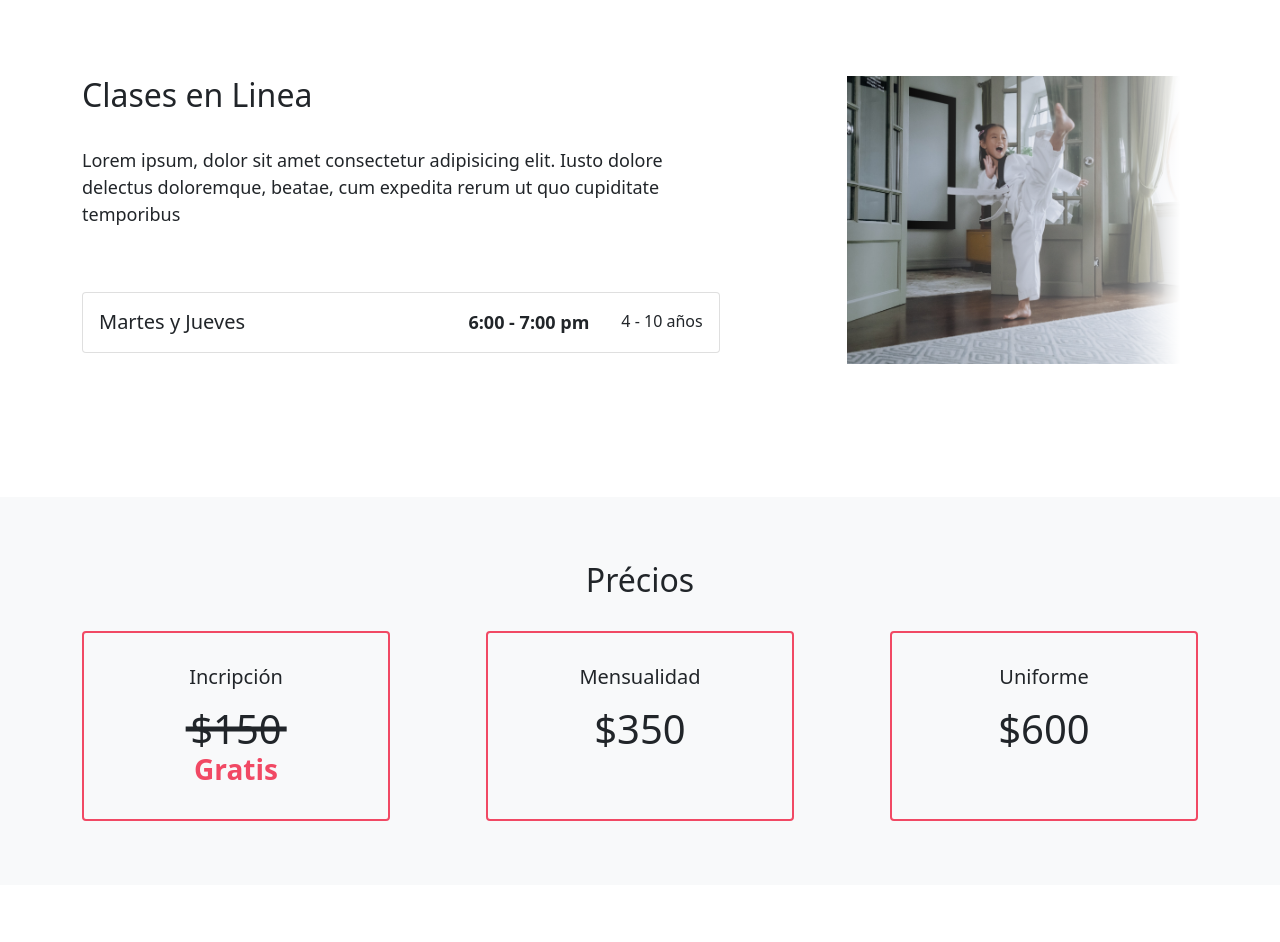
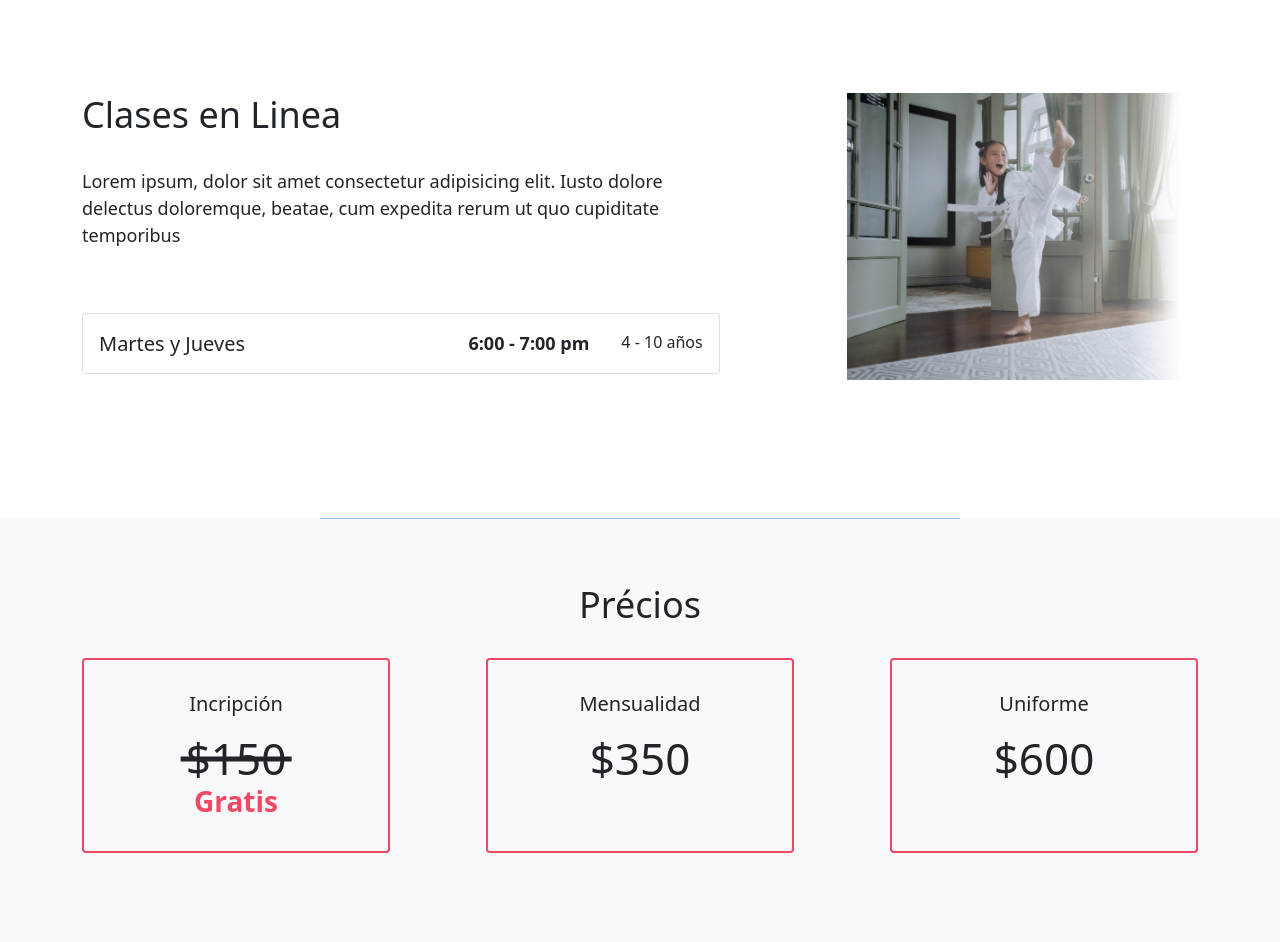
Before and after one commit to AllanDev15/TKDLeonesBlancos-LandingPage, a website: page public/index.html in a window 1280 px wide. Shown: the part 1858-2800 px from the top of the page. Drawn offline with nearby package versions, Linux system fonts and the light colour scheme.

Commit message:
change sizing values

```diff
--- a/public/index.html
+++ b/public/index.html
@@ -185,8 +185,8 @@
         </div>
       </div>
     </section>
-
-    <section class="py-5 position-relative bg-light">
+    <hr class="container bg-blue-tkd my-0 mx-auto opacity-50 w-50">
+    <section class="pt-5 pb-6 position-relative bg-light">
       <div class="container">
         <h2 class="text-center mb-3">Précios</h2>
         <div class="prices row g-3 gy-md-0 gx-lg-6">
--- a/src/scss/main.scss
+++ b/src/scss/main.scss
@@ -20,6 +20,10 @@ $container-max-widths: (
   // xxl: 1140px,
 );
 
+$btn-padding-y: 0.5rem;
+$btn-padding-x: 1rem;
+$btn-font-size: 18px;
+
 $blue-tkd: #2586dc;
 $red-tkd: #f14964;
 $yellow-tkd: #ffd166;
@@ -28,11 +32,19 @@ $custom-colors: (
   'blue-tkd': $blue-tkd,
   'red-tkd': $red-tkd,
   'yellow-tkd': $yellow-tkd,
-  'white': #fff,
+);
+
+$custom-bg-colors: (
+  'blue-tkd': rgba(var(--bs-blue-tkd-rgb), var(--bs-bg-opacity)),
+  'red-tkd': rgba(var(--bs-red-tkd-rgb), var(--bs-bg-opacity)),
+  'yellow-tkd': rgba(var(--bs-yellow-tkd-rgb), var(--bs-bg-opacity)),
 );
 
 @import '../../node_modules/bootstrap/scss/variables';
+$h1-font-size: 1rem * 2.75;
+$h2-font-size: 1rem * 2.25;
 $theme-colors: map-merge($theme-colors, $custom-colors);
+$theme-colors-rgb: map-loop($theme-colors, to-rgb, '$value');
 $navbar-dark-color: $white;
 $navbar-dark-hover-color: $white;
 @import '../../node_modules/bootstrap/scss/mixins';
@@ -76,7 +88,10 @@ $utilities: map-merge(
     'background-color': (
       property: background-color,
       class: bg,
-      values: map-merge($theme-colors, $custom-colors),
+      local-vars: (
+        'bg-opacity': 1,
+      ),
+      values: map-merge($utilities-bg-colors, $custom-bg-colors),
     ),
     'color': (
       property: color,
@@ -91,6 +106,12 @@ $utilities: map-merge(
 
 @import '../../node_modules/bootstrap/scss/utilities/api';
 
+html {
+  font-size: 14px;
+  @media (min-width: 768px) {
+    font-size: 16px;
+  }
+}
 p {
   margin: 0px;
 }
@@ -100,7 +121,10 @@ p {
 }
 
 .fs-18 {
-  font-size: 18px;
+  font-size: 16px;
+  @media (min-width: 768px) {
+    font-size: 18px;
+  }
 }
 
 .navbar {
@@ -126,10 +150,10 @@ p {
       content: '';
       position: absolute;
       inset: 0;
-      background: linear-gradient(110deg, $light 53%, transparent 53%);
+      background: linear-gradient(110deg, $light 62%, transparent 62%);
     }
     @media (min-width: 1200px) {
-      background: linear-gradient(110deg, $light 65%, transparent 65%);
+      background: linear-gradient(110deg, $light 60%, transparent 60%);
     }
     @media (min-width: 1400px) {
       background: linear-gradient(110deg, $light 57%, transparent 57%);
@@ -141,7 +165,7 @@ p {
 }
 
 .hero-title {
-  font-size: 2rem;
+  font-size: 2.5rem;
   backdrop-filter: blur(6px);
   @media (min-width: 768px) {
     font-size: 3rem;
@@ -149,15 +173,18 @@ p {
   @media (min-width: 992px) {
     backdrop-filter: unset;
   }
-  @media (min-width: 1200px) {
+  @media (min-width: 1400px) {
     font-size: 4rem;
   }
   span {
-    font-size: 3rem;
+    font-size: 3.25rem;
     @media (min-width: 768px) {
       font-size: 4rem;
     }
-    @media (min-width: 1200px) {
+    @media (min-width: 992px) {
+      font-size: 5rem;
+    }
+    @media (min-width: 1400px) {
       font-size: 6.5rem;
     }
   }
@@ -276,7 +303,7 @@ p {
 
 .online-img {
   height: 100px;
-  @media (min-width: 768px) {
+  @media (min-width: 992px) {
     height: auto;
   }
   &::after {
@@ -294,7 +321,7 @@ p {
   &__img {
     max-width: 114%;
     object-position: -50px -40px;
-    @media (min-width: 768px) {
+    @media (min-width: 992px) {
       object-position: -55px 0px;
       max-width: 123%;
     }
```
Also changed, not shown: public/css/main.css.
